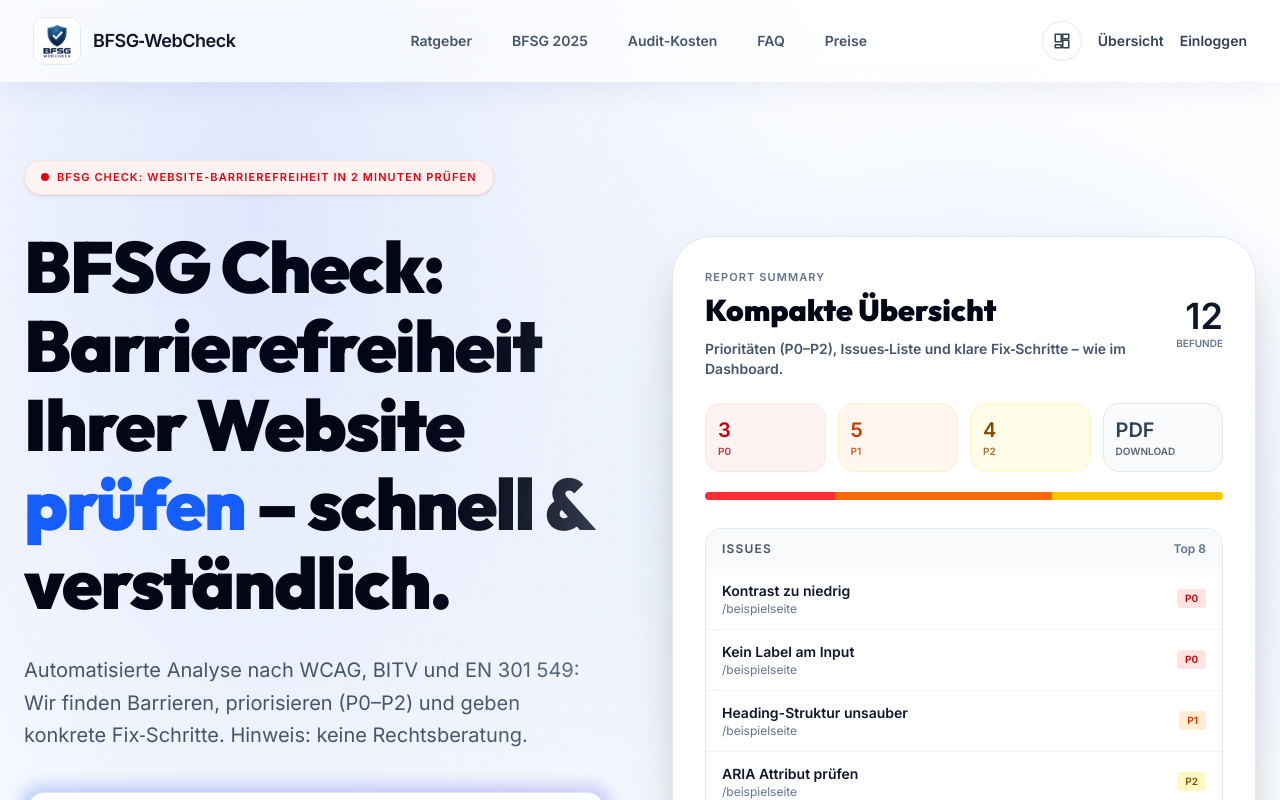
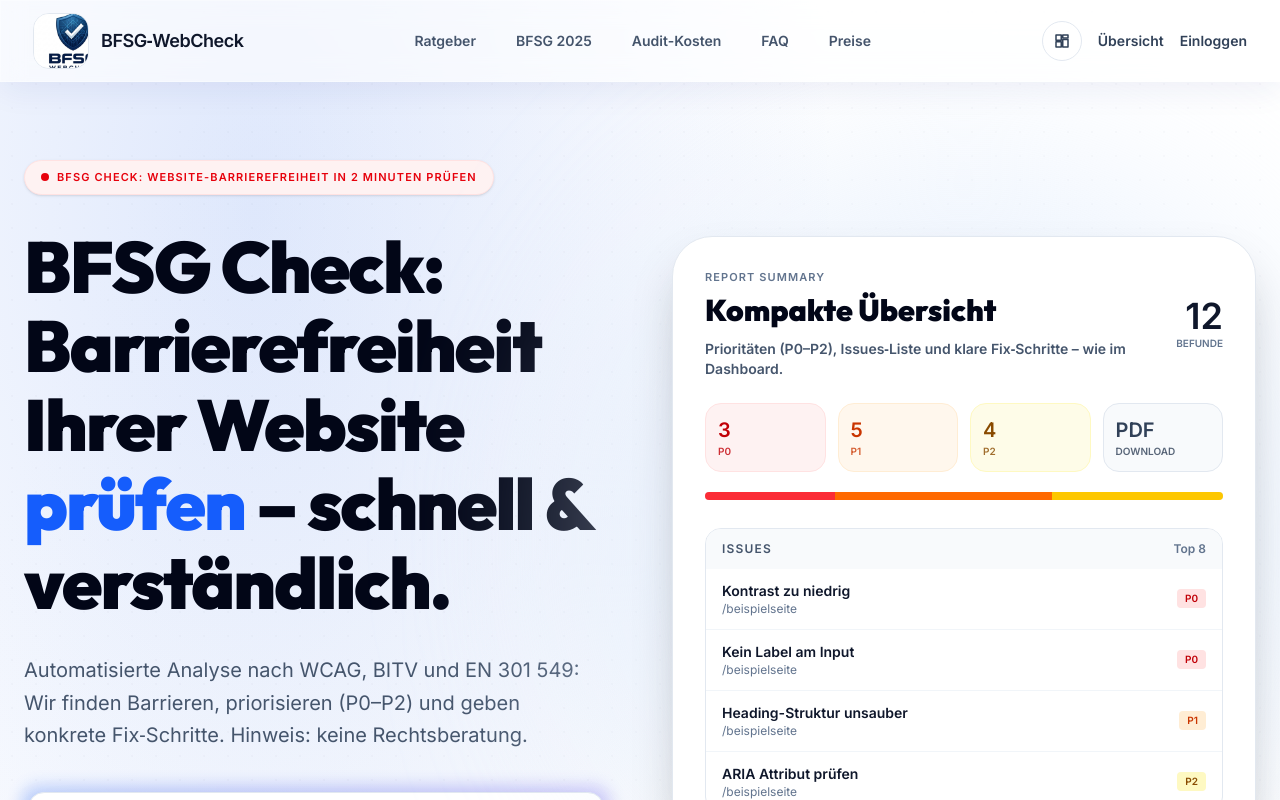
Before and after one commit to KonradBi/BFSG, a Next.js app in the folder web/: page / in a window 1280 px wide. Shown: the top 800 px of the page. Built offline with nearby package versions, Linux system fonts and the light colour scheme; no server answers.

Commit message:
ui(nav): bigger logo mark; hide email; tweak dashboard icon

```diff
--- a/web/src/app/components/AuthNav.tsx
+++ b/web/src/app/components/AuthNav.tsx
@@ -19,10 +19,9 @@
   }
 
   if (session?.user) {
-    const label = session.user.email || session.user.name || "Account";
     return (
       <div className={"flex items-center gap-2 md:gap-3 " + (className || "")}>
-        <div className="hidden md:block text-xs font-bold text-slate-600 max-w-[220px] truncate">{label}</div>
+        {/* Email/name hidden to reduce clutter */}
         {/* Mobile: icon-only logout */}
         <button
           onClick={() => signOut({ callbackUrl: cb })}
--- a/web/src/app/components/BrandMark.tsx
+++ b/web/src/app/components/BrandMark.tsx
@@ -3,12 +3,8 @@
 export default function BrandMark({ href = "/" }: { href?: string }) {
   return (
     <Link href={href} className="flex items-center gap-2 md:gap-3 shrink-0">
-      {/*
-        NOTE: The provided logo asset contains a typo (BSFG vs BFSG).
-        Until we get the corrected asset, we crop the image to show only the shield mark.
-      */}
-      <span className="h-11 w-11 md:h-12 md:w-12 rounded-xl overflow-hidden bg-white border border-slate-200">
-        <img src="/brand/logo.png" alt="BFSG WebCheck" className="h-full w-full object-cover object-top" />
+      <span className="h-12 w-12 md:h-14 md:w-14 rounded-2xl overflow-hidden bg-white border border-slate-200">
+        <img src="/brand/logo-mark.jpg" alt="BFSG WebCheck" className="h-full w-full object-contain" />
       </span>
       <span className="hidden sm:inline font-bold tracking-tight text-lg text-slate-900">BFSG‑WebCheck</span>
     </Link>
--- a/web/src/app/page.tsx
+++ b/web/src/app/page.tsx
@@ -136,10 +136,10 @@
               className="inline-flex items-center justify-center h-10 w-10 rounded-full border border-slate-200 bg-white/70 text-slate-700 hover:text-blue-700"
             >
               <svg width="18" height="18" viewBox="0 0 24 24" fill="none" stroke="currentColor" strokeWidth="2" strokeLinecap="round" strokeLinejoin="round">
-                <path d="M3 13h8V3H3v10z" />
-                <path d="M13 21h8V11h-8v10z" />
-                <path d="M13 3h8v6h-8V3z" />
-                <path d="M3 17h8v4H3v-4z" />
+                <path d="M4 4h7v7H4V4z" />
+                <path d="M13 4h7v4h-7V4z" />
+                <path d="M13 10h7v10h-7V10z" />
+                <path d="M4 13h7v7H4v-7z" />
               </svg>
             </Link>
             <Link href="/scans" className="hidden lg:inline-block text-sm font-bold text-slate-700 hover:text-blue-600 transition-colors">
```
Also changed, not shown: web/public/brand/logo-mark.jpg (added).
